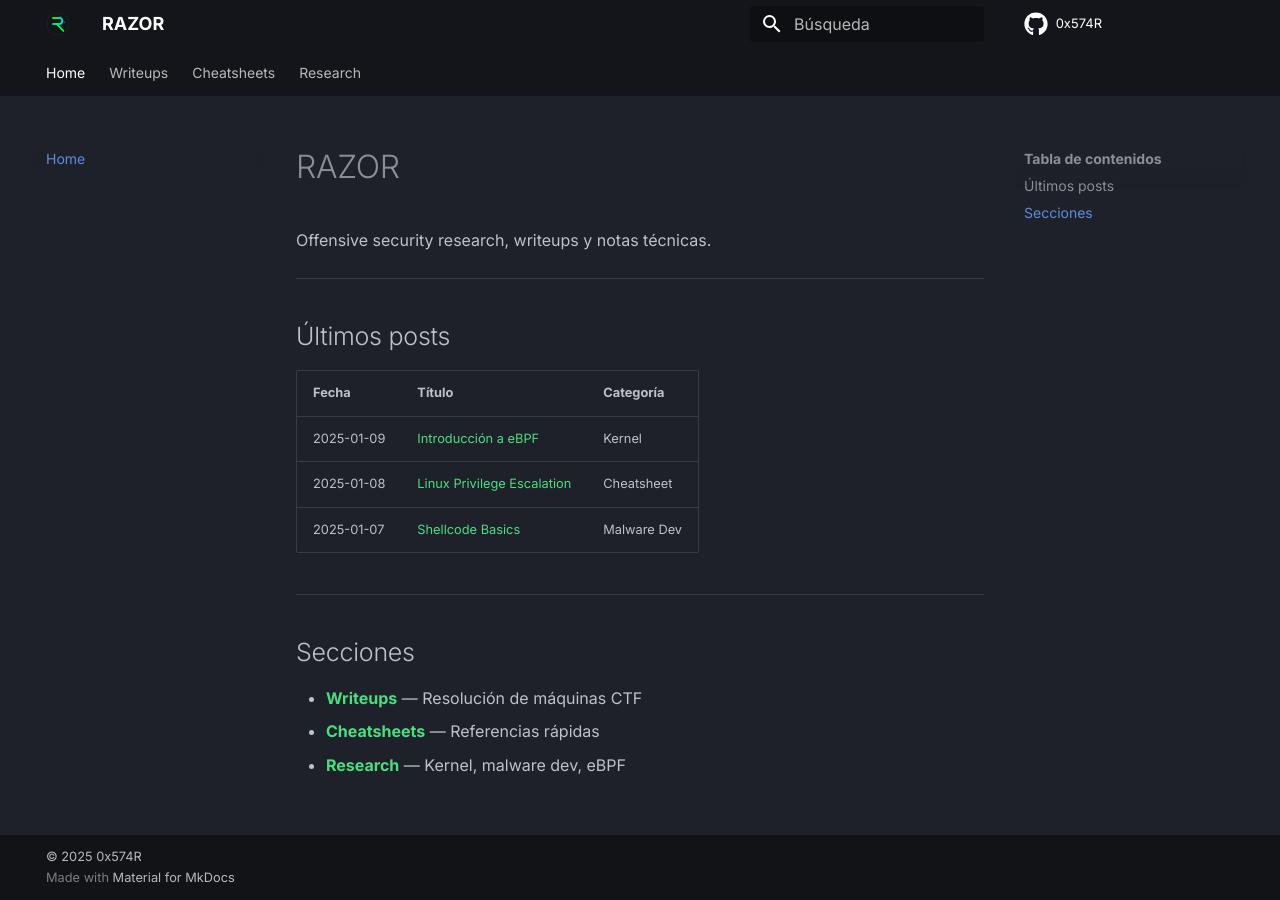
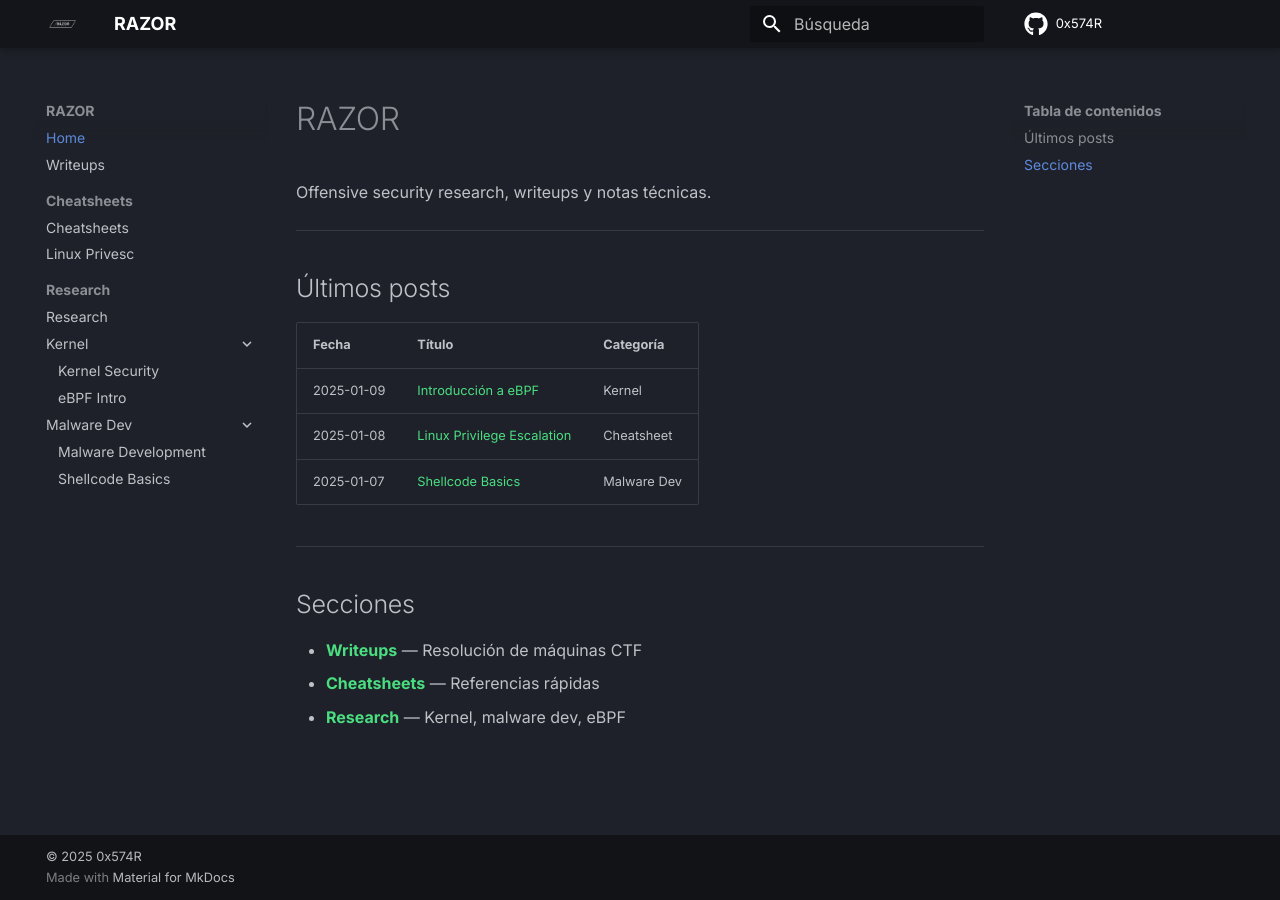
Before and after one commit to 0x574R/0x574R.github.io, an MkDocs documentation site: the page built from docs/index.md, in a window 1280 px wide. Built offline with MkDocs 1.6.1 and Material for MkDocs 9.7.7, drawn with Linux system fonts in a browser that asks for light colours.

```diff
--- a/mkdocs.yml
+++ b/mkdocs.yml
@@ -11,8 +11,8 @@
 theme:
   name: material
   language: es
-  logo: assets/logo.svg
-  favicon: assets/logo.svg
+  logo: assets/logo.png
+  favicon: assets/logo.png
   palette:
     scheme: slate
     primary: black
@@ -22,7 +22,8 @@
     code: JetBrains Mono
   features:
     - navigation.instant
-    - navigation.tabs
+    - navigation.sections
+    - navigation.expand
     - navigation.top
     - search.highlight
     - content.code.copy
```
Also changed, not shown: docs/assets/logo.png (added).
